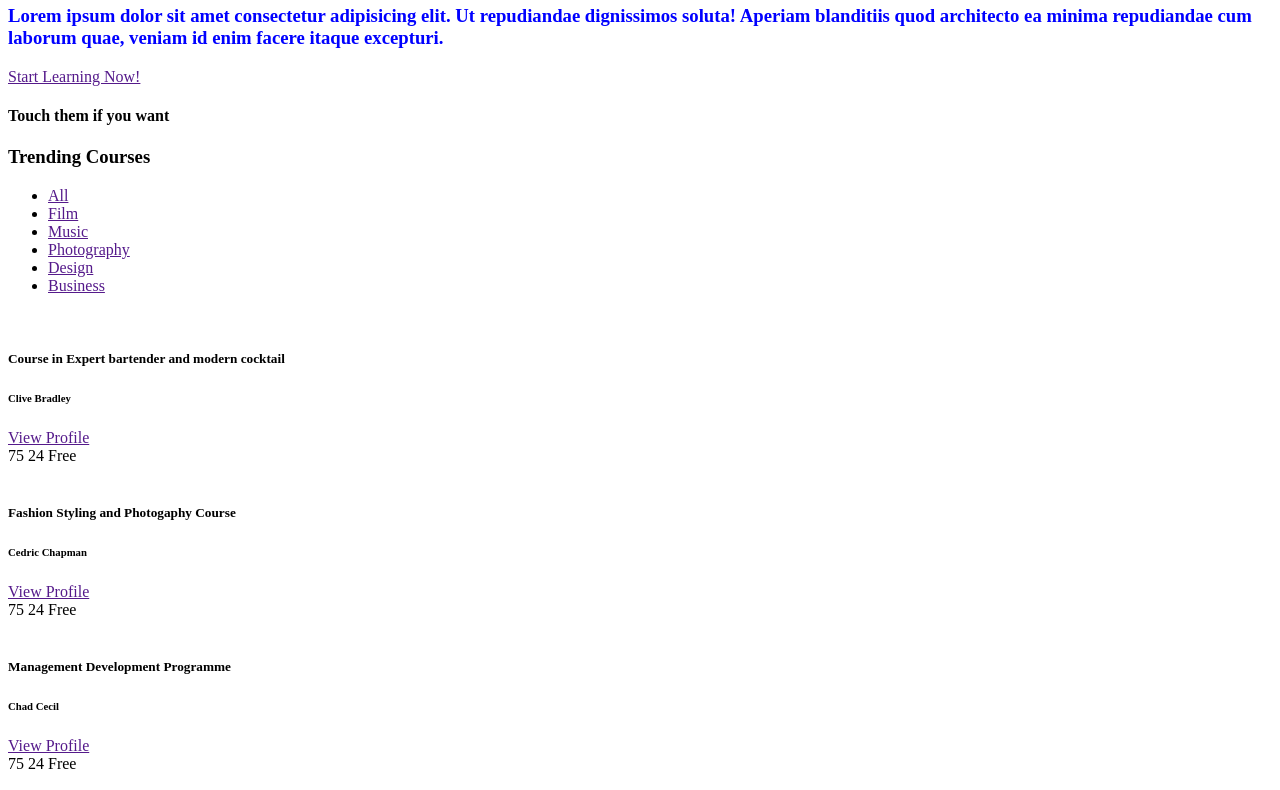
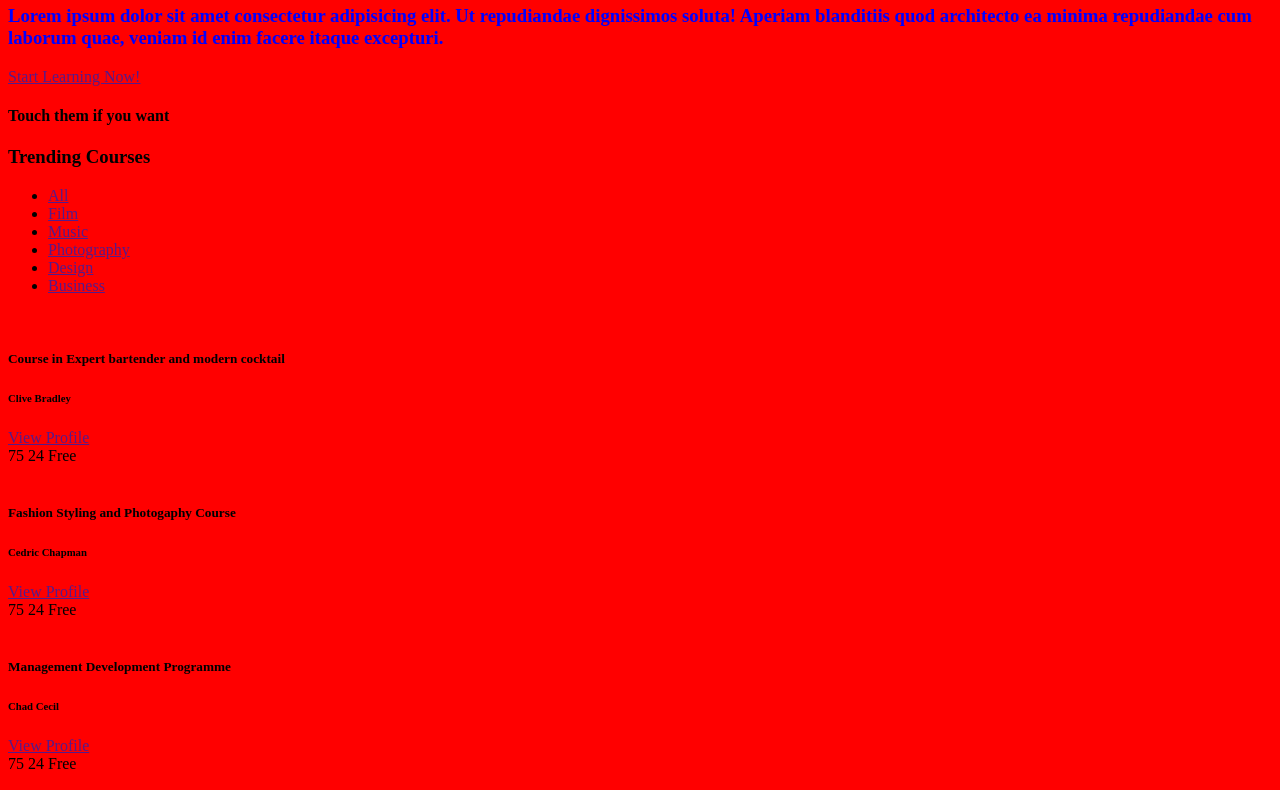
Before and after one commit to EstherEdell/genius-conversion, a plain HTML site: page index.html in a window 1280 px wide. Shown: the part 334-1124 px from the top of the page. Drawn offline with Linux system fonts and the light colour scheme.

Commit message:
a few changes

```diff
--- a/styles/style.scss
+++ b/styles/style.scss
@@ -1,9 +1,9 @@
 @import "components/header";
 @import "components/footer";
 
-// body {
-//     background:red;
-// }
+body {
+    background:red;
+}
 
 
 
```
Also changed, not shown: styles/style.css.
